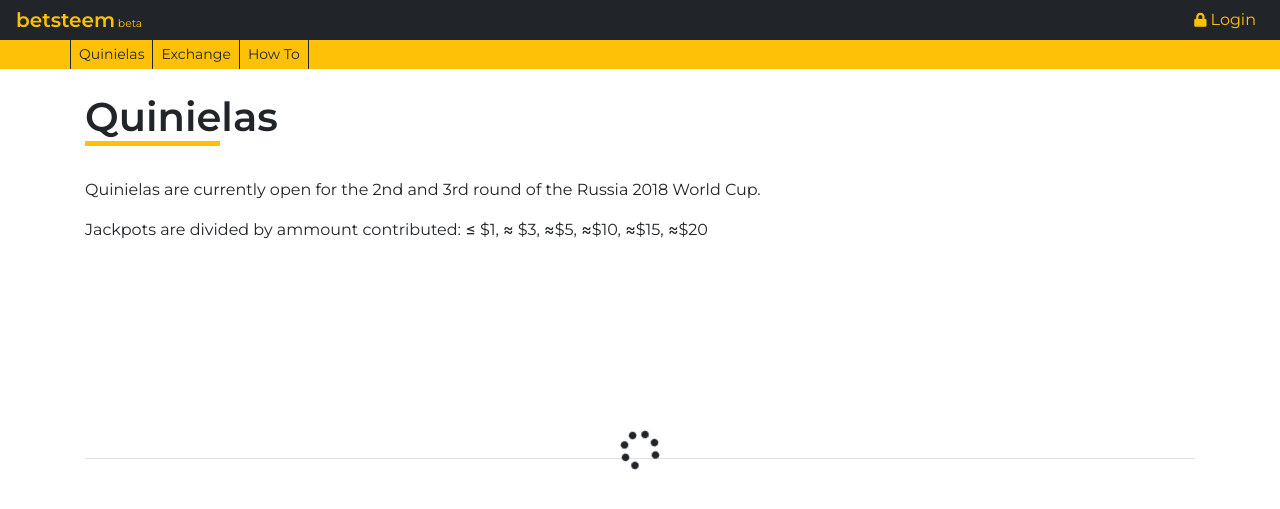
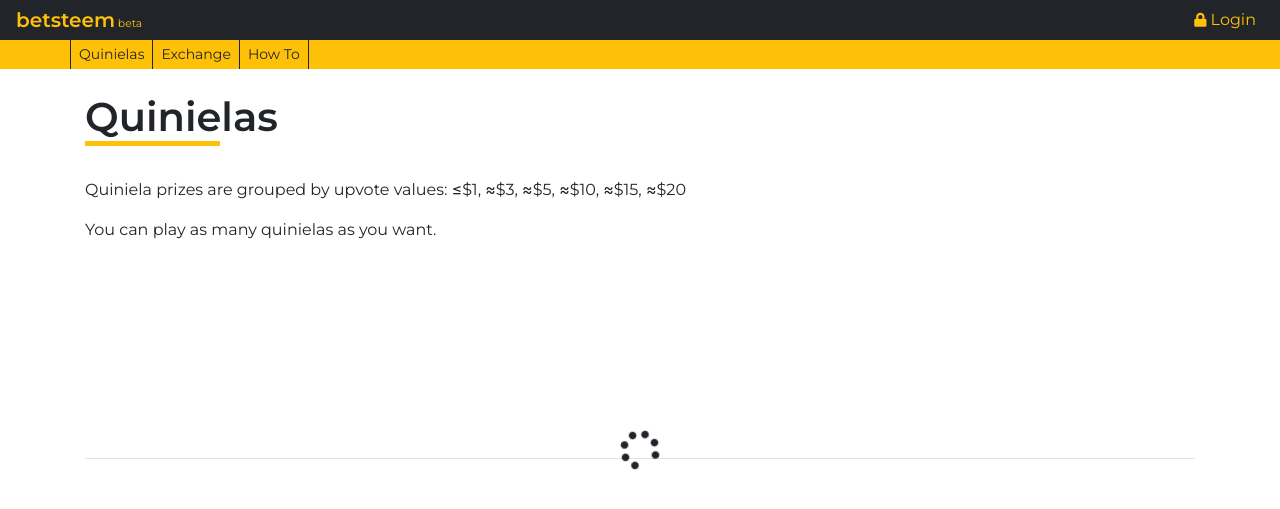
Before and after one commit to 12-steem-apps-in-12-months/betsteem, a Jekyll site: the page built from quinielas.html, in a window 1280 px wide. Shown: the top 509 px of the page. Built offline with Jekyll 4.4.1, drawn with Linux system fonts in a browser that asks for light colours; nearby versions of some CDN libraries.

Commit message:
Update quinielas page

```diff
--- a/_config.yml
+++ b/_config.yml
@@ -17,4 +17,4 @@ url: "https://betsteem.com" # the base hostname & protocol for your site
 
 # Build settings
 markdown: kramdown
-testnet: true
+#testnet: true
--- a/quinielas.html
+++ b/quinielas.html
@@ -8,8 +8,8 @@ layout: default
 			<h1>Quinielas</h1>
 		</div>
 
-		<p>Quinielas are currently open for the 2nd and 3rd round of the Russia 2018 World Cup.</p>
-		<p>Jackpots are divided by ammount contributed: ≤ $1, ≈ $3, ≈$5, ≈$10, ≈$15, ≈$20</p>
+		<p>Quiniela prizes are grouped by upvote values: ≤$1, ≈$3, ≈$5, ≈$10, ≈$15, ≈$20</p>
+		<p>You can play as many quinielas as you want.</p>
 
 		<div class="loader text-center"><i class="fas fa-spinner fa-spin"></i></div>
 		<template v-if="quinielas">
@@ -69,7 +69,7 @@ layout: default
 					  </div>
 					  <div class="card">
 					    <div class="card-header px-4 py-2" data-toggle="collapse" :data-target="'#play' + index" aria-expanded="true">
-					      Play this quiniela
+					      Play this quiniela <span class="float-right font-xs mt-2" v-text="convertDate(quiniela.closes, 'closing')"></span>
 					    </div>
 					    <div :id="'play' + index" class="collapse show" :data-parent="'#accordion' + index">
 					      <div class="card-body">
```
Also changed, not shown: other parts of quinielas.html (+1 -1 lines).
